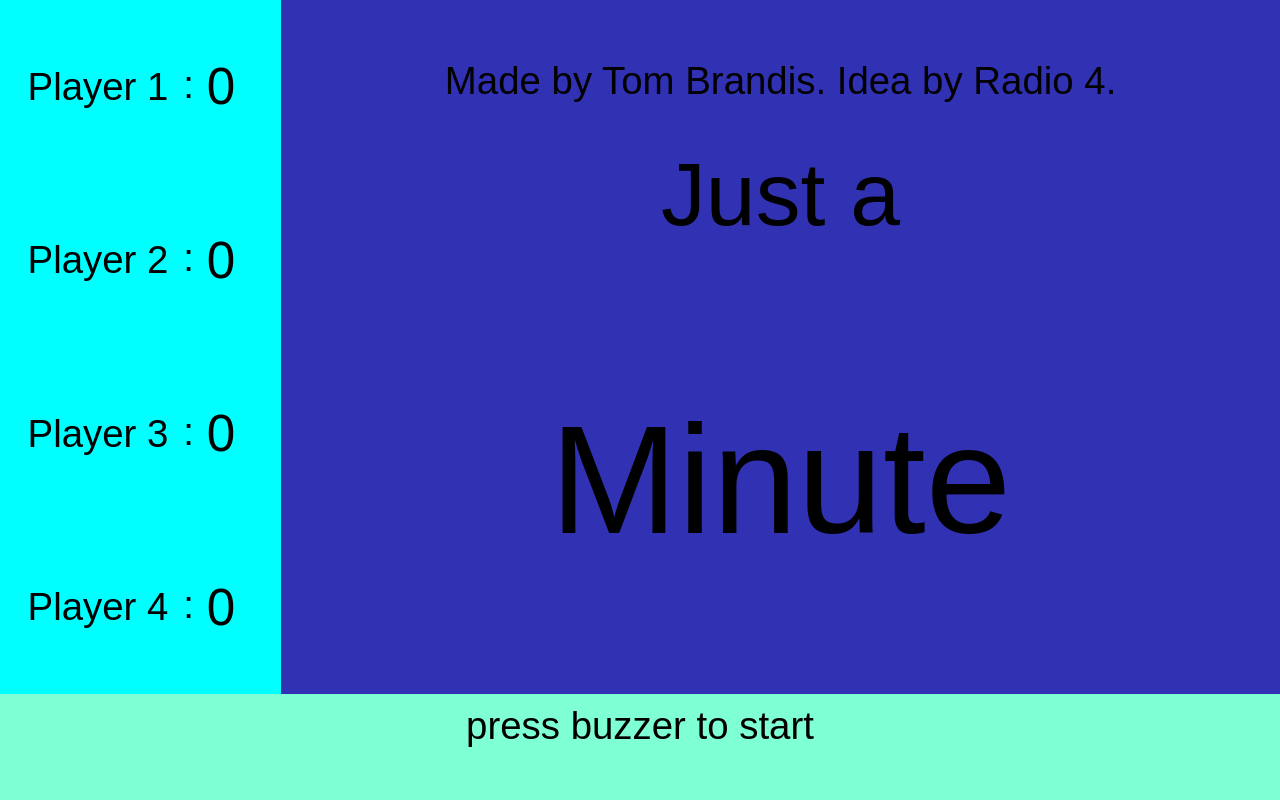
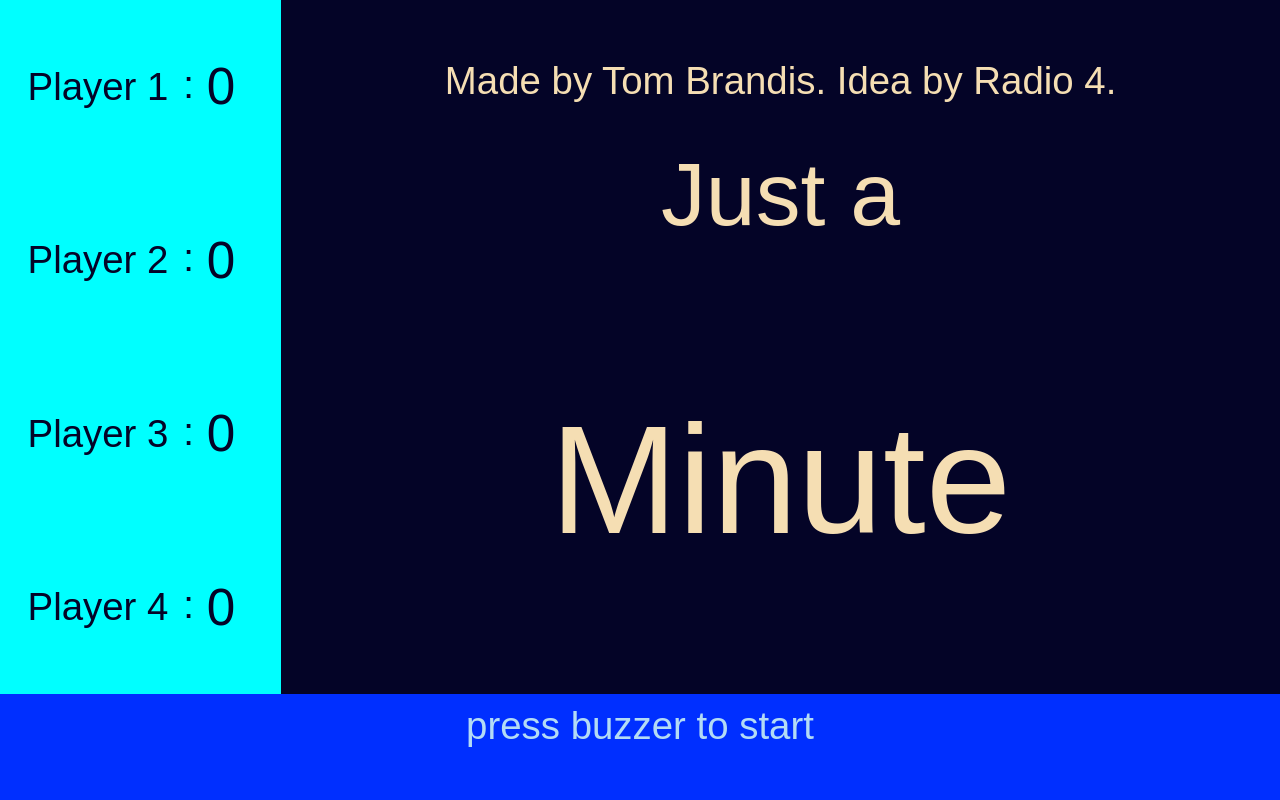
Before and after one commit to TomJB1/Just-a-Minute, a plain HTML site: page index.html in a window 1280 px wide. Drawn offline with Linux system fonts and the light colour scheme.

Commit message:
Change colours according to Anna's prefrences

```diff
--- a/styles.css
+++ b/styles.css
@@ -42,7 +42,7 @@ div div#time
     flex-grow: 13;
     display: flex;
     flex-direction: column;
-    background-color: rgb(49, 49, 180);
+    background-color: rgb(4, 4, 39);
     justify-content: space-around;
 }
 
@@ -50,20 +50,22 @@ div div#time
 {
     padding-top: 10px;
     padding-bottom: 10px;
+    color: wheat;
 }
 
 #message
 {
     text-align: center;
     padding-top: 10px;
-    background-color: aquamarine;
+    background-color: rgb(0, 47, 255);
     flex: 1;
+    color: rgb(179, 219, 245);
 }
 
 div#topic
 {
     font-size: 7vw;
-    color: black;
+    color: wheat;
 }
 
 #scores
@@ -80,6 +82,12 @@ div#topic
 {
     display: flex;
     padding-left: 1vw;
+    color: rgb(4, 4, 39);
+}
+
+#scores input
+{
+    color: rgb(4, 4, 39);
 }
 
 #scores div div
```
